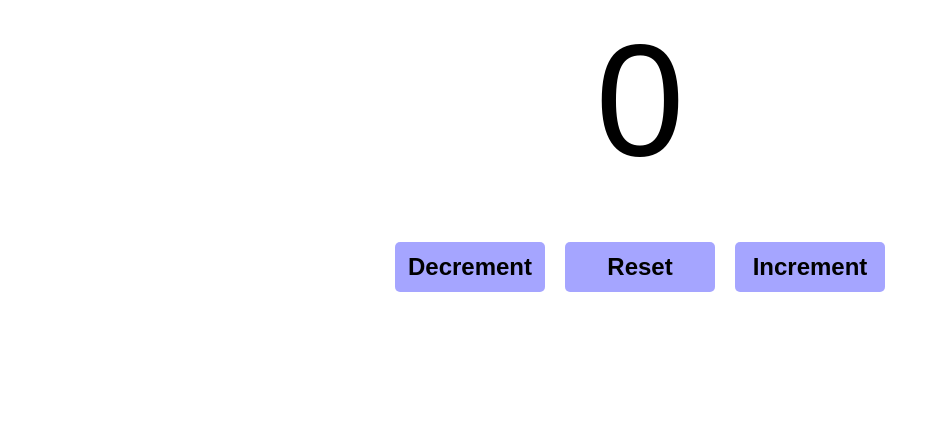
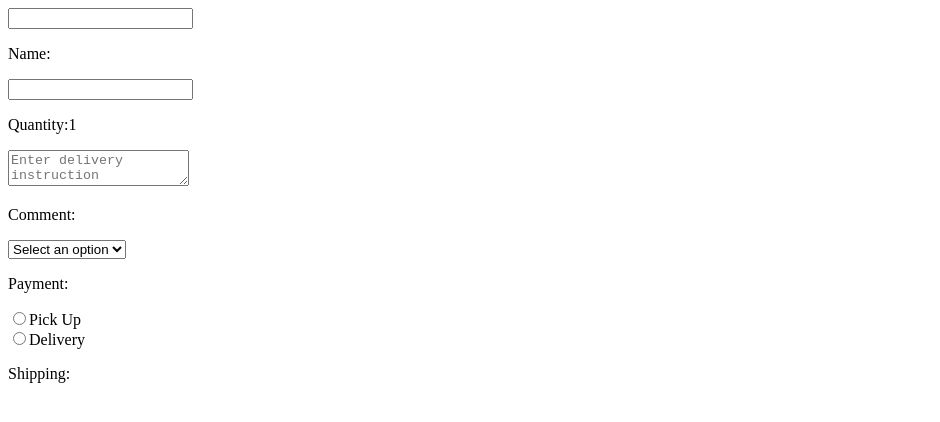
Before and after one commit to UWIMANIDUHAYEEsther/my-react-app, a React (Vite) app: page / in a window 1280 px wide. Shown: the top 422 px of the page, without its empty margins (0-940 px from the left). Built offline with nearby package versions, Linux system fonts and the light colour scheme.

Commit message:
using onChange handle to deal with <input> <textarea> <select> <radio>

```diff
--- a/src/App.jsx
+++ b/src/App.jsx
@@ -1,11 +1,11 @@
 
-import   Counter from './Counter.jsx'
+import Mycomponent from './Mycomponent'
 
 function App(){
 
     return(
              <>
-             <Counter/>
+             <Mycomponent/>
 
              </>
 
--- a/src/Mycomponent.jsx
+++ b/src/Mycomponent.jsx
@@ -3,27 +3,55 @@
 
 function Mycomponent(){
 
-const  [name,setname]=useState('Guest')
-const [age,setage]=useState(0)
-const[isEmployed,setisEmployed]=useState(false)
-const updateName=()=>{
-    setname('Esther')
-}
-const incrementAge=()=>{
-    setage(age+1)
-}
-const toggleEmployedStatus=() =>{
+ const [name,setname]=useState('')
+ const [quantity,setquantity]=useState(1)
+ const[comment,setcomment]=useState('')
+ const [payment,setpayment]=useState('')
+ const[shipping,setshipping]=useState('')
+ function handleonclickevent(event){
+    setname(event.target.value)
 
-    setisEmployed(!isEmployed)
-}
+ }
+ function handlequantitychange(event){
+    setquantity(event.target.value)
+ }
+ function commentchange(event){
+    setcomment(event.target.value);
+ }
+ function paymenthandle(event){
+    setpayment(event.target.value);
+
+ }
+ function handleshipping(event){
+    setshipping(event.target.value);
+ }
 return (<div>
-       <p>Name:{name}</p>
-       <button onClick={updateName}>Set Name</button>
-        <p>Age:{age}</p>
-       <button onClick={incrementAge}>Increment Age</button>
-       <p>Is employed:{isEmployed ?'Yes':'No'}</p>
-       <button onClick={toggleEmployedStatus}>Toggle Status</button>
-</div>)
+<input value={name} onChange={ handleonclickevent}>
+</input>
+<p>Name: {name} </p>
+<input value={name} onChange={handlequantitychange}type='number' ></input>
+
+<p>Quantity:{quantity} </p>
+<textarea value={comment} onChange={commentchange} placeholder='Enter delivery instruction '/>
+<p>Comment:{comment}</p>
+<select value={payment} onChange={ paymenthandle}>
+    <option value=''>Select an option</option>
+    <option value='Visa'>Visa </option>
+    <option value='Mastercard'>Mastercard</option>
+    <option value='Giftcard'>Giftcard</option>
+</select>
+<p>Payment:{payment}</p>
+<label>
+    <input type='radio' value='Pick Up' checked={shipping==='pick up'} onChange={handleshipping}></input>
+    Pick Up
+</label><br></br>
+<label>
+    <input type='radio' value='Delivery' checked={shipping==='Delivery'} onChange={handleshipping}></input>
+    Delivery
+</label>
+<p>Shipping:{shipping}</p>
+</div>
+)
 
 }
 export default Mycomponent
```
